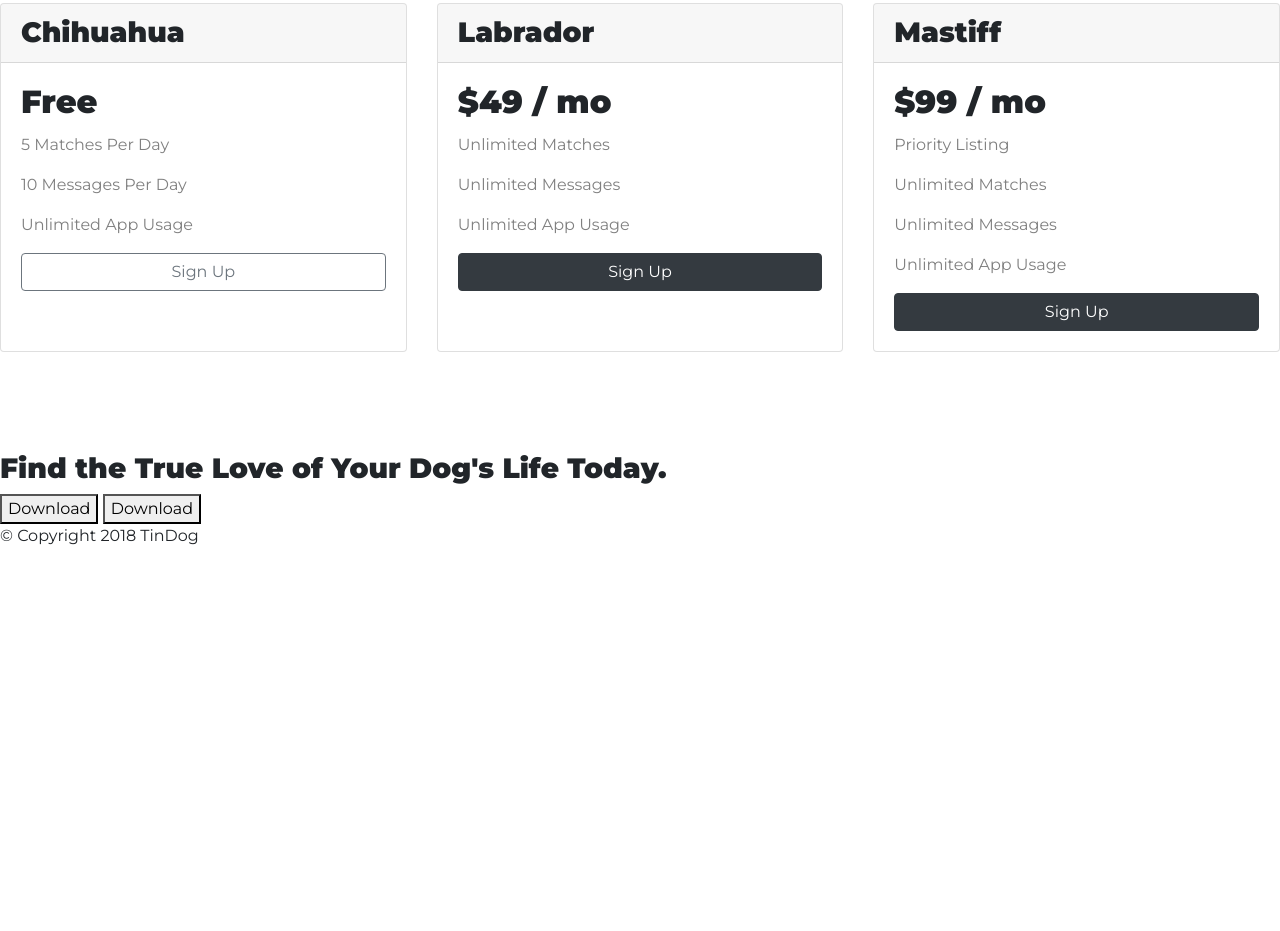
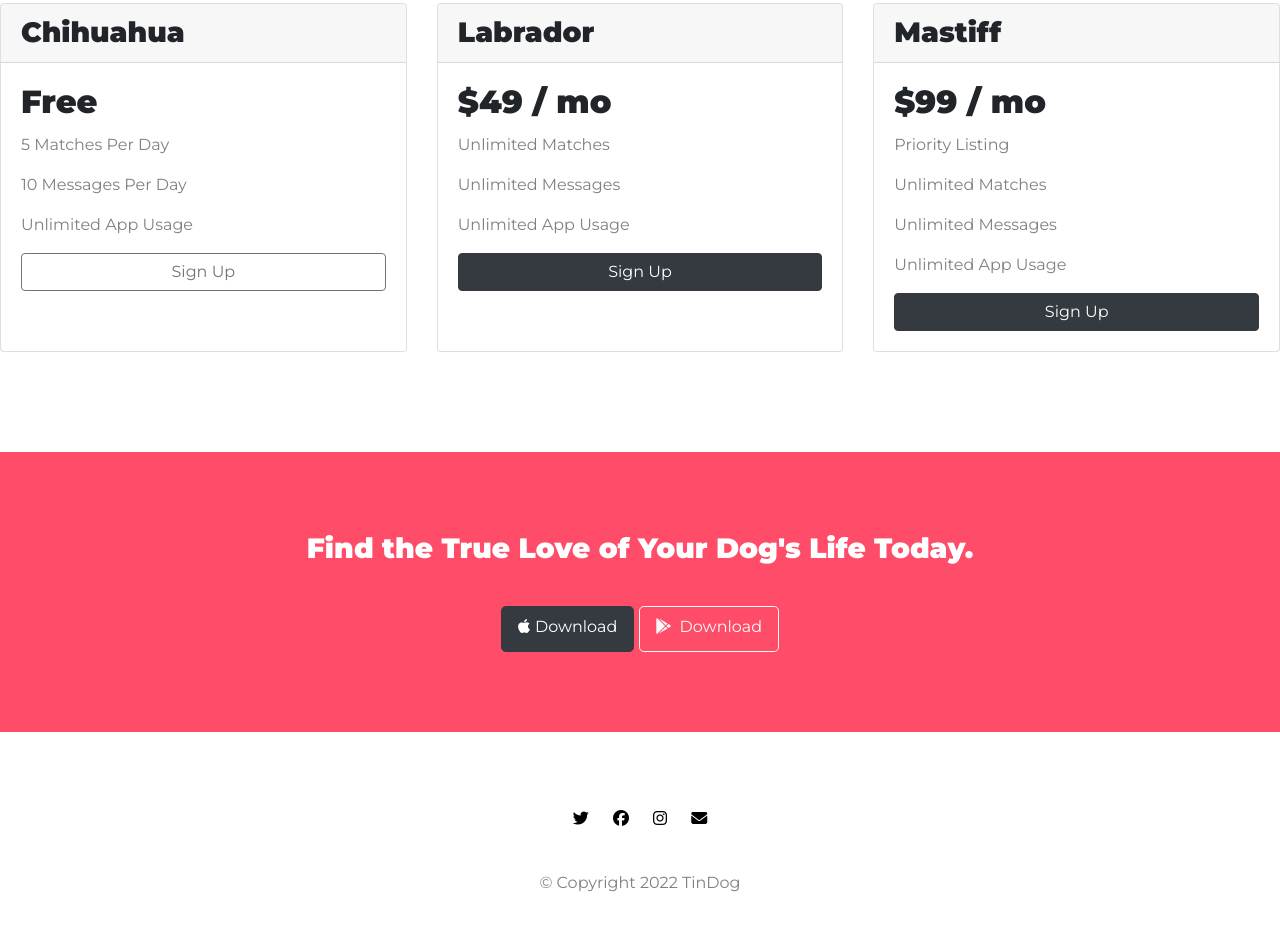
Before and after one commit to j-winston/Tindog, a plain HTML site: page index.html in a window 1280 px wide. Shown: the part 1849-2780 px from the top of the page. Before the commit the page ends 2413 px from the top, so only its background shows below. Drawn offline with nearby package versions, Linux system fonts and the light colour scheme.

Commit message:
add footer and final touches

```diff
--- a/css/styles.css
+++ b/css/styles.css
@@ -7,9 +7,6 @@ body {
 #title {
     background-color:#ff4c68;
     color: white;
-
-
-
 }
 
 
@@ -24,10 +21,7 @@ h1 {
 .container-fluid {
     background-color: #ff4c68;
     padding: 3% 17%;
-
-
-
-
+    overflow: hidden;
 }
 
 
@@ -91,17 +85,34 @@ h1 {
     margin: 5% 3% 5% 0%
 }
 
-/* Title Image */
-
 #iphone-img {
     height: 65vh;
     width: auto;
     transform: rotate(20deg);
-    position: absolute;
+    position:absolute;
     top: 2px;
     left: 700px;
+}
+
+
+@media (max-width: 1080px) {
+#iphone-img {
+    height: 65vh;
+    width: auto;
+    transform: rotate(0deg);
+    position:static;
+}
+    #title {
+        text-align:center;
+    }
 
 }
+
+
+
+
+
+
 
 /* Selling Points */
 
@@ -110,8 +121,8 @@ h1 {
     align-content: center;
     padding: 10% 10%;
     background-color: white;
-    position: relative;
-
+    /* position: relative; */
+    /* overflow: hidden; */
 }
 
 
@@ -202,3 +213,43 @@ h3 {
 .card-deck {
     margin-bottom: 100px;
 }
+
+/* CTA */
+
+#cta {
+    background-color: #ff4c68;
+
+}
+
+.cta-container {
+    font: "montserrat-black", sans-serif;
+    padding: 80px;
+    text-align: center;
+    color:white;
+
+}
+
+#cta-tagline {
+    margin-bottom: 40px;
+}
+
+/* Footer */
+
+#footer {
+    color:gray;
+    text-align: center;
+    padding: 75px;
+}
+
+#button-container {
+    margin-bottom: 40px;
+}
+
+
+.fa-twitter,
+.fa-facebook,
+.fa-instagram,
+.fa-envelope {
+    margin: 0px 10px;
+    color:black;
+}
--- a/index.html
+++ b/index.html
@@ -1,5 +1,14 @@
 <!DOCTYPE html>
 <html>
+  <meta charset="UTF-8">
+  <meta http-equiv="X-UA-Compatible" content="IE=edge">
+  <meta name="viewport" content="width=device-width, initial-scale=1.0>
+  <title>Document</title>
+</head>
+
+
+
+
 
 <head>
   <meta charset="utf-8">
@@ -177,19 +186,25 @@
 
   <!-- Call to Action -->
   <section id="cta">
-
-    <h3>Find the True Love of Your Dog's Life Today.</h3>
-    <button type="button">Download</button>
-    <button type="button">Download</button>
+    <div class="cta-container">
+    <h3 id="cta-tagline">Find the True Love of Your Dog's Life Today.</h3>
+    <button type="button" id="apple-button" class=" btn btn-dark btn-text btn-lg">
+      <i class="fa-brands fa-apple"></i>Download </button>
+    <button type="button" id="google-play-button" class=" btn btn-outline-light btn-text btn-lg">
+      <i class="fa-brands fa-google-play"></i>Download</button>
+    </div>
 
   </section>
 
-
   <!-- Footer -->
   <footer id="footer">
-
-    <p>© Copyright 2018 TinDog</p>
-
+    <div id="button-container">
+      <i class="fa-brands fa-twitter"></i>
+      <i class="fa-brands fa-facebook"></i>
+      <i class="fa-brands fa-instagram"></i>
+      <i class="fa-solid fa-envelope"></i>
+    </div>
+    <p>© Copyright 2022 TinDog</p>
   </footer>
 
 
```
Also changed, not shown: 1 other file.
